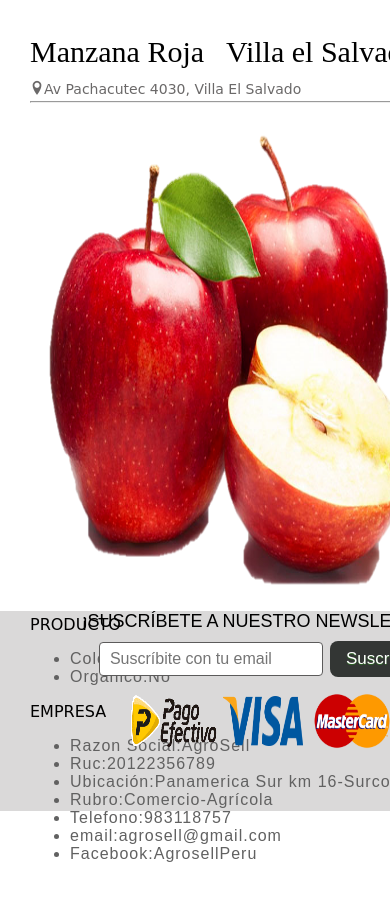
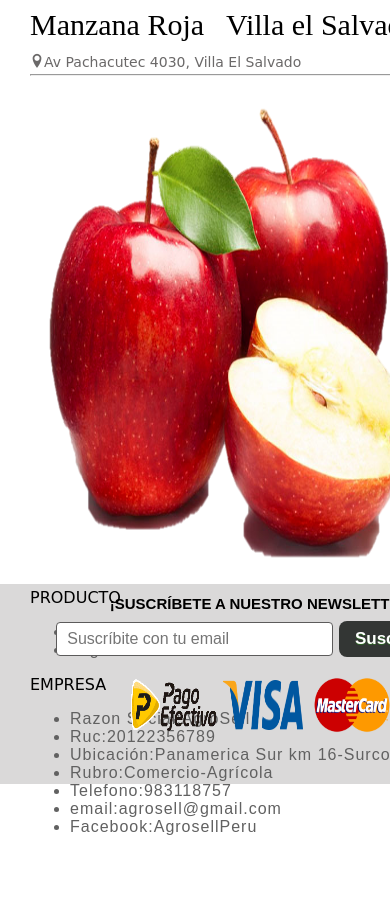
Before and after one commit to LBRAVORUIZ/AGROSELL, a PHP site: page /html/Parte2.html in a window 390 px wide; the page is wider, and only the part inside the window is pictured. Shown: the part 86-1002 px from the top of that part. Run offline with PHP 8.4, Linux system fonts and the light colour scheme; some libraries are stand-ins or nearby versions; some web fonts are replaced.

Commit message:
FOOTER ARREGLO

```diff
--- a/css/general.css
+++ b/css/general.css
@@ -932,6 +932,11 @@
 .div_categorias{
 margin-top:5%;
 }
+.pie_pagina_suscribirse{
+font-size: 15px;
+font-weight: bold;
+}
+
 }
 
 
@@ -978,6 +983,13 @@
 margin-top:8%;
 }
 
+.pie_pagina_suscribirse{
+margin-top:2%;
+}
+
+.pie_pagina_input_suscribirse{
+width:60%;
+}
 
 }
 
@@ -1021,6 +1033,7 @@
 .div_categorias{
 margin-top:8%;
 }
+
 
 }
 
@@ -1071,6 +1084,10 @@
 	}
 .div_categorias{
 margin-top:10%;
+}
+
+.pie_pagina_input_suscribirse{
+width:55%;
 }
 
 }
@@ -1132,6 +1149,10 @@
 margin-top:15%;
 }
 
+.pie_pagina_input_suscribirse{
+width:50%;
+}
+
 	}
 
 @media screen and (max-width:450px) {
@@ -1147,6 +1168,9 @@
 	position:fixed;
     left: -75%;
 	}
+
+
+
 }
 
 
@@ -1169,13 +1193,16 @@
     left: -80%;
 	}
 
-.div_categorias{
-margin-top:20%;
+
+.pie_pagina_input_suscribirse{
+width:50%;
+margin-left: -1%;
 }
 
 }
 
-@media screen and (max-width:300px) {
+
+@media screen and (max-width:350px) {
 
 .logo_agrosell{
 
@@ -1207,4 +1234,23 @@
 .div_categorias{
 margin-top:25%;
 }
+
+.pie_pagina_input_suscribirse{
+width:90%;
+font-size: 100%;
 }
+
+.pie_pagina_suscribirse{
+	height: 50%;
+	font-size: 14px;
+}
+
+.pie_pagina_boton_suscribirse{
+
+	width: 84%;
+	margin-right:2%;
+	margin-top: 2%;
+}
+
+
+}
```
